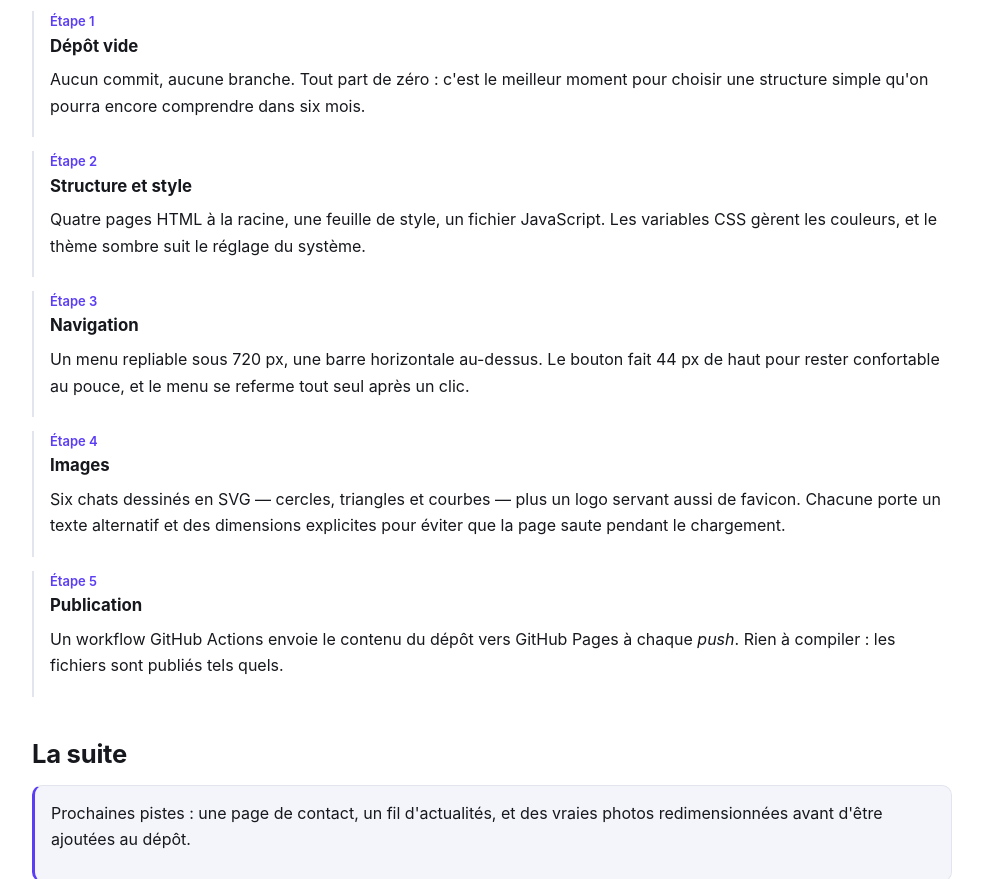
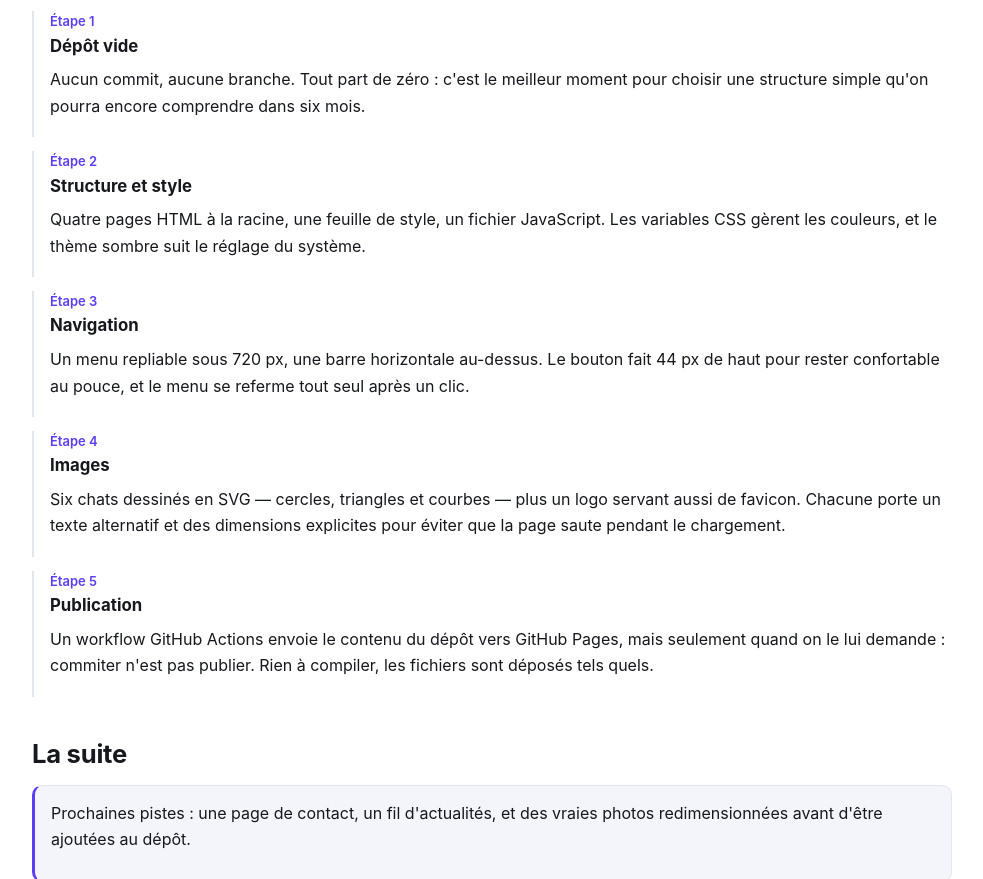
Before and after one commit to rafali/public-web-test, a plain HTML site: page journal.html in a window 1280 px wide. Shown: the part 222-1101 px from the top of the page, without its empty margins (148-1131 px from the left). Drawn offline with Linux system fonts and the light colour scheme.

Commit message:
Corrige le journal : publication à la demande
L'édition précédente avait échoué sur une espace insécable.

Co-Authored-By: Claude Opus 5 <noreply@anthropic.com>
Claude-Session: https://claude.ai/code/session_015ucP99nNWgQjgQCfGWPwBK

```diff
--- a/journal.html
+++ b/journal.html
@@ -71,8 +71,9 @@
       <li>
         <time>Étape 5</time>
         <h3>Publication</h3>
-        <p>Un workflow GitHub Actions envoie le contenu du dépôt vers GitHub Pages à chaque
-        <em>push</em>. Rien à compiler : les fichiers sont publiés tels quels.</p>
+        <p>Un workflow GitHub Actions envoie le contenu du dépôt vers GitHub Pages, mais
+        seulement quand on le lui demande : commiter n'est pas publier. Rien à compiler, les
+        fichiers sont déposés tels quels.</p>
       </li>
     </ol>
 
```
